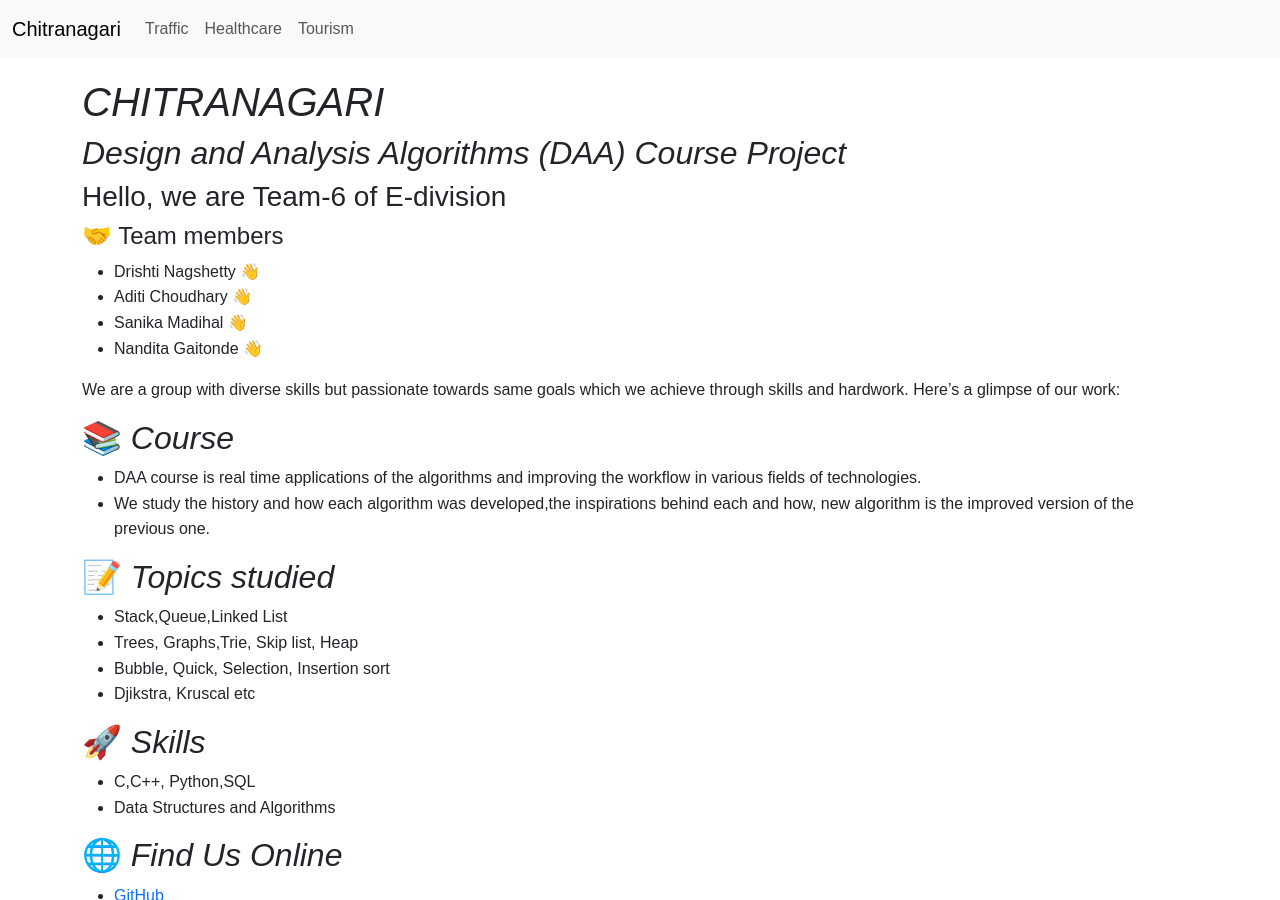
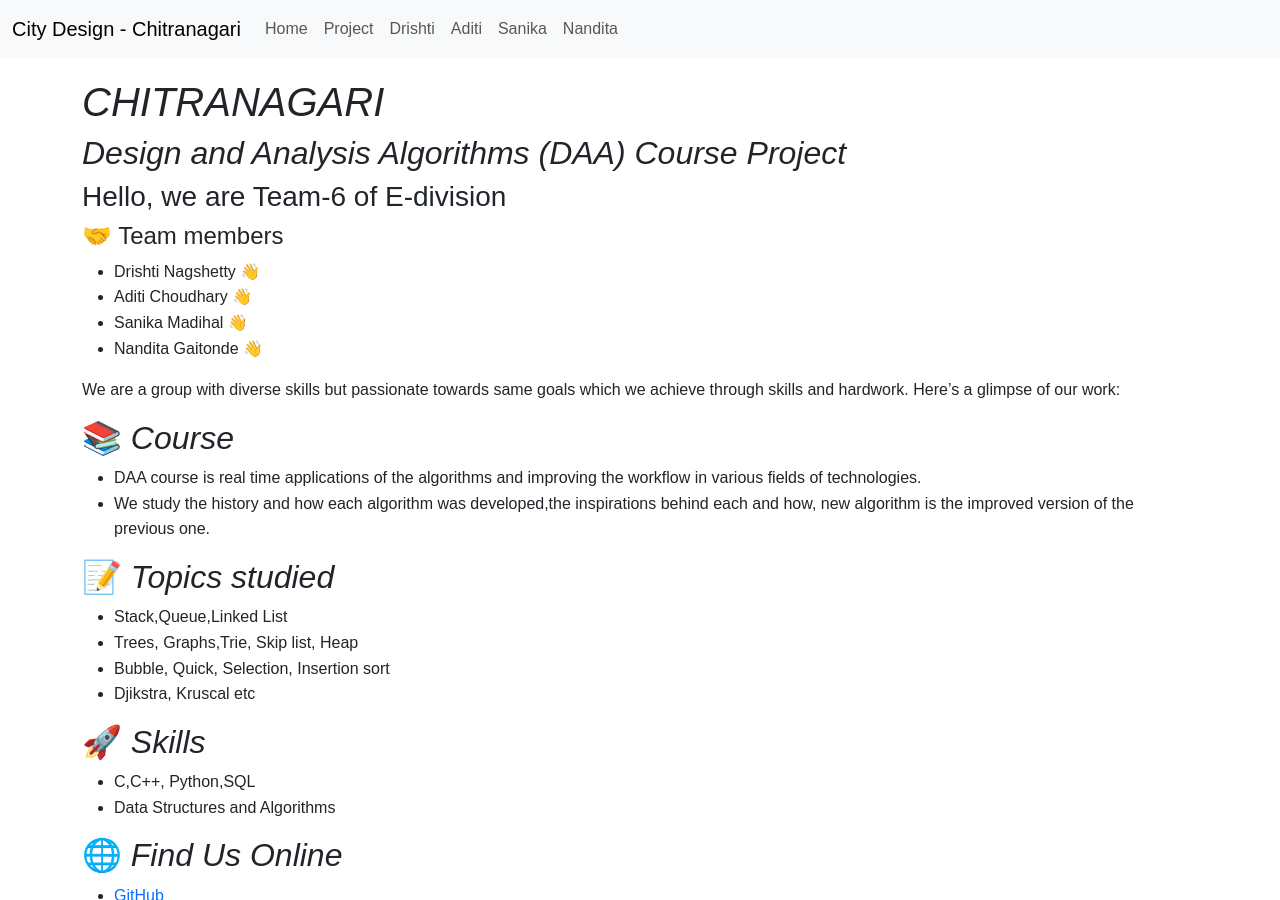
Before and after one commit to 01fe23bcs128/chitranagari.github.io-., a Jekyll site: the page built from README.md, in a window 1280 px wide and 900 px high. Built offline with Jekyll 4.4.1, drawn with Linux system fonts in a browser that asks for light colours; our own code applies the rules of GitHub Pages for plain Markdown files.

Commit message:
Update header.html

```diff
--- a/_includes/header.html
+++ b/_includes/header.html
@@ -1,14 +1,17 @@
 <nav class="navbar navbar-expand-lg navbar-light bg-light">
     <div class="container-fluid">
-        <a class="navbar-brand" href="{{ site.baseurl }}/">Chitranagari</a>
+        <a class="navbar-brand" href="{{ site.baseurl }}/">City Design - Chitranagari</a>
         <button class="navbar-toggler" type="button" data-bs-toggle="collapse" data-bs-target="#navbarNav" aria-controls="navbarNav" aria-expanded="false" aria-label="Toggle navigation">
             <span class="navbar-toggler-icon"></span>
         </button>
         <div class="collapse navbar-collapse" id="navbarNav">
             <ul class="navbar-nav">
-                <li class="nav-item"><a class="nav-link" href="{{ site.baseurl }}/traffic/">Traffic</a></li>
-                <li class="nav-item"><a class="nav-link" href="{{ site.baseurl }}/healthcare/">Healthcare</a></li>
-                <li class="nav-item"><a class="nav-link" href="{{ site.baseurl }}/tourism/">Tourism</a></li>
+                <li class="nav-item"><a class="nav-link" href="{{ site.baseurl }}/">Home</a></li>
+                <li class="nav-item"><a class="nav-link" href="{{ site.baseurl }}/project/">Project</a></li>
+                <li class="nav-item"><a class="nav-link" href="https://01fe23bcs032.github.io/Drishti_Portfolio/">Drishti</a></li>
+                <li class="nav-item"><a class="nav-link" href="https://01fe23bcs128.github.io/aditi_portfolio/">Aditi</a></li>
+                <li class="nav-item"><a class="nav-link" href="https://sanika-madihal.github.io/01fe23bcs135/">Sanika</a></li>
+                <li class="nav-item"><a class="nav-link" href="https://01fe23bcs117.github.io/NanditaGaitonde_portfolio/">Nandita</a></li>
             </ul>
         </div>
     </div>
```
